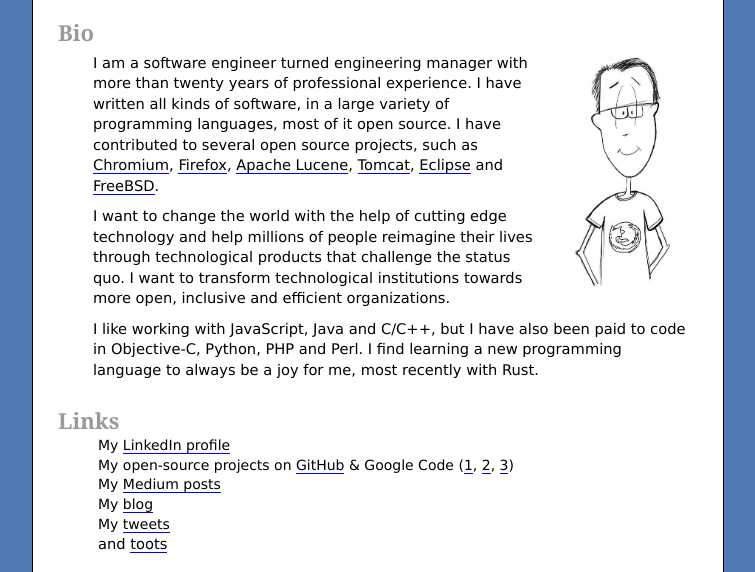
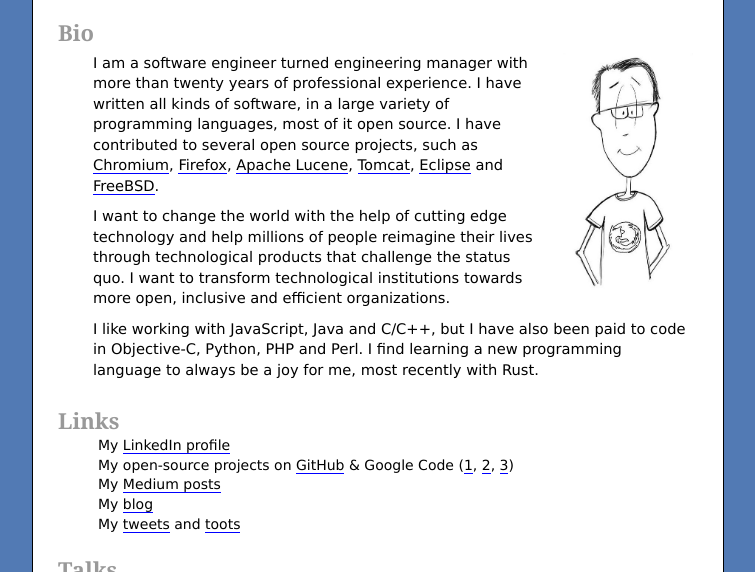
Before and after one commit to past/past.github.com, a plain HTML site: page index.html in a window 1280 px wide. Shown: the part 180-752 px from the top of the page, without its empty margins (262-1017 px from the left). Drawn offline with Linux system fonts and the light colour scheme.

Commit message:
Fix list

```diff
--- a/index.html
+++ b/index.html
@@ -41,7 +41,7 @@
 <li>My open-source projects on <a href="https://github.com/past">GitHub</a> &amp; Google Code (<a href="https://code.google.com/archive/p/gss/">1</a>, <a href="https://code.google.com/archive/p/igss/">2</a>, <a href="https://code.google.com/archive/p/firegss/">3</a>)</li>
 <li>My <a href="https://medium.com/@pastith/feeling-safer-online-with-firefox-b9fe13af6600">Medium posts</a></li>
 <li>My <a href="https://blog.astithas.com">blog</a></li>
-<li>My <a href="https://twitter.com/pastith">tweets</a></li> and <a rel="me" href="https://hachyderm.io/@past">toots</a>
+<li>My <a href="https://twitter.com/pastith">tweets</a> and <a rel="me" href="https://hachyderm.io/@past">toots</a></li>
 </ul>
 
 <h2>Talks</h2>
```
